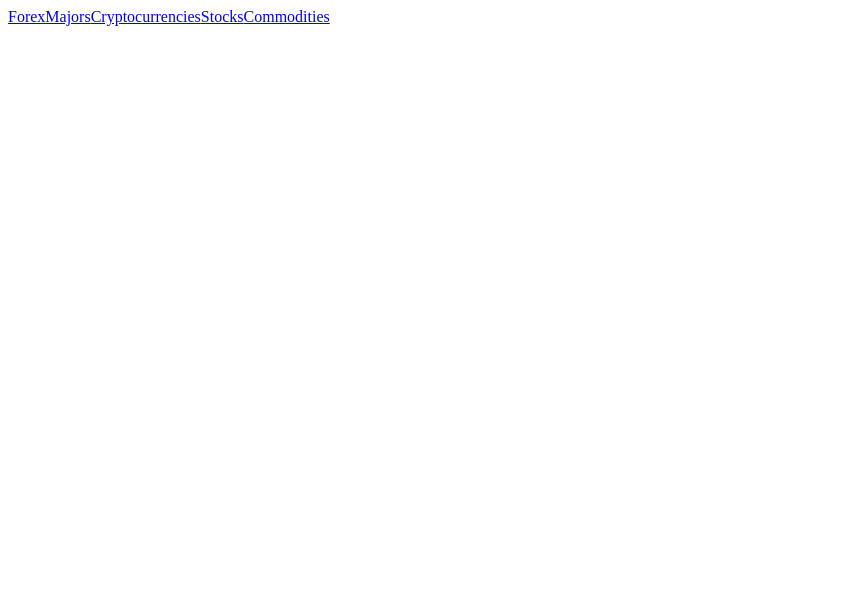
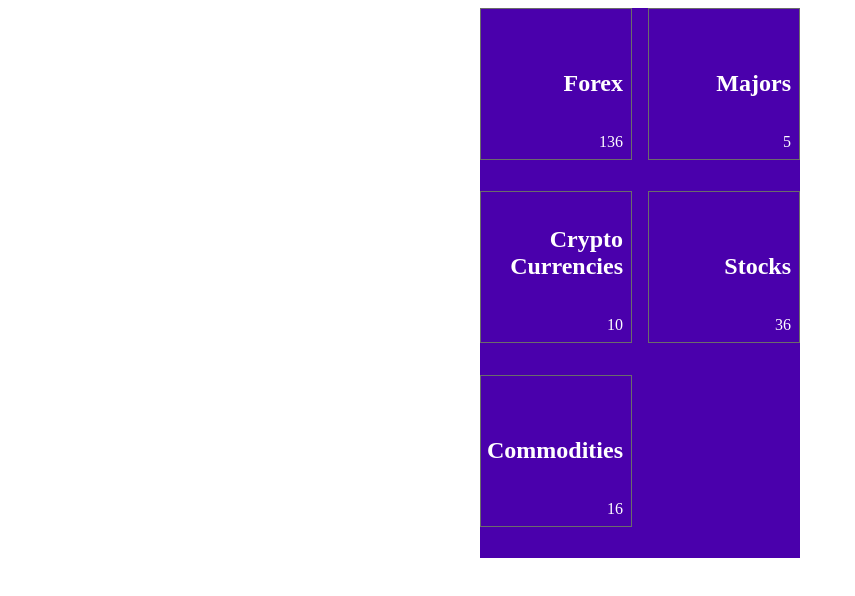
Before and after one commit to KDlamini/forex-metrics, a React (Create React App) app: page / in a window 1280 px wide. Shown: the top 596 px of the page, without its empty margins (0-855 px from the left). Built offline with nearby package versions, Linux system fonts and the light colour scheme.

Commit message:
Add Homepage basic layout.

```diff
--- a/src/App.css
+++ b/src/App.css
@@ -1,3 +1,6 @@
-.App {
-  text-align: center;
+.markets {
+  margin: 0;
+  padding: 0;
+  display: flex;
+  justify-content: center;
 }
--- a/src/components/Home.js
+++ b/src/components/Home.js
@@ -1,14 +1,46 @@
 import React from 'react';
 import { Link } from 'react-router-dom';
+import '../styles/Home.css';
 
 function Home() {
   return (
     <section className="homepage">
-      <Link to="/forex" className="category">Forex</Link>
-      <Link to="/majors" className="category">Majors</Link>
-      <Link to="/crypto" className="category">Cryptocurrencies</Link>
-      <Link to="/stocks" className="category">Stocks</Link>
-      <Link to="/commodities" className="category">Commodities</Link>
+      <Link to="/forex" className="category">
+        <div className="category-info">
+          <h2 className="category-title">Forex</h2>
+          <p className="total">136</p>
+        </div>
+      </Link>
+      <Link to="/majors" className="category">
+        <div className="category-info">
+          <h2 className="category-title">Majors</h2>
+          <p className="total">5</p>
+        </div>
+      </Link>
+      <Link to="/crypto" className="category">
+        <div className="category-info">
+          <h2 className="category-title">
+            Crypto
+            {' '}
+            <br />
+            {' '}
+            Currencies
+          </h2>
+          <p className="total">10</p>
+        </div>
+      </Link>
+      <Link to="/stocks" className="category">
+        <div className="category-info">
+          <h2 className="category-title">Stocks</h2>
+          <p className="total">36</p>
+        </div>
+      </Link>
+      <Link to="/commodities" className="category">
+        <div className="category-info">
+          <h2 className="category-title">Commodities</h2>
+          <p className="total">16</p>
+        </div>
+      </Link>
     </section>
   );
 }
--- /dev/null
+++ b/src/styles/Home.css
@@ -0,0 +1,37 @@
+.homepage {
+  display: flex;
+  justify-content: space-between;
+  flex-wrap: wrap;
+  width: 320px;
+  height: 550px;
+  background: #4a00ac;
+}
+
+.category {
+  text-decoration: none;
+  color: #fff;
+  width: 150px;
+  height: 150px;
+  margin: 0;
+  border: 1px solid #6b6b6b;
+}
+
+.category-info {
+  display: flex;
+  flex-direction: column;
+  align-items: flex-end;
+  justify-content: flex-end;
+  width: 100%;
+  height: 100%;
+  margin: 0;
+}
+
+.category-title {
+  text-align: end;
+  padding: 0.5rem;
+}
+
+.total {
+  margin: 0;
+  padding: 0.5rem;
+}
```
